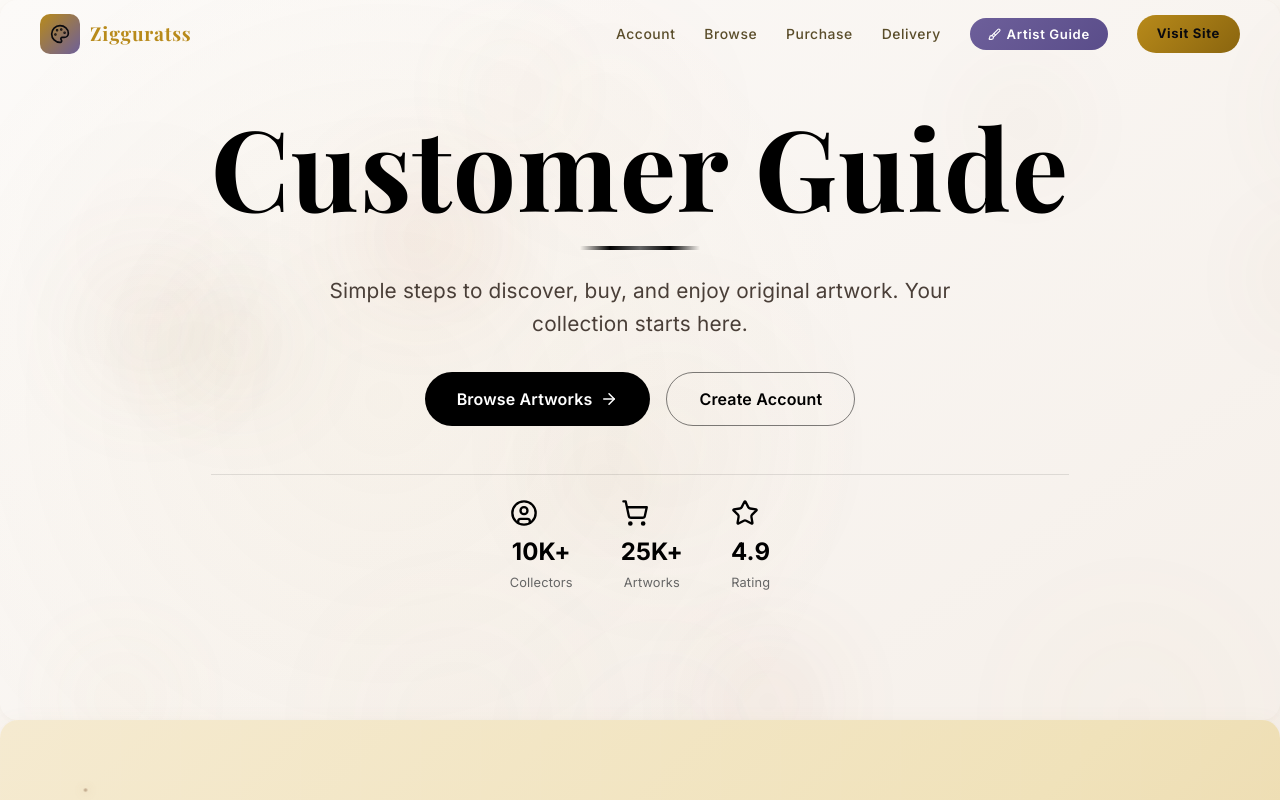
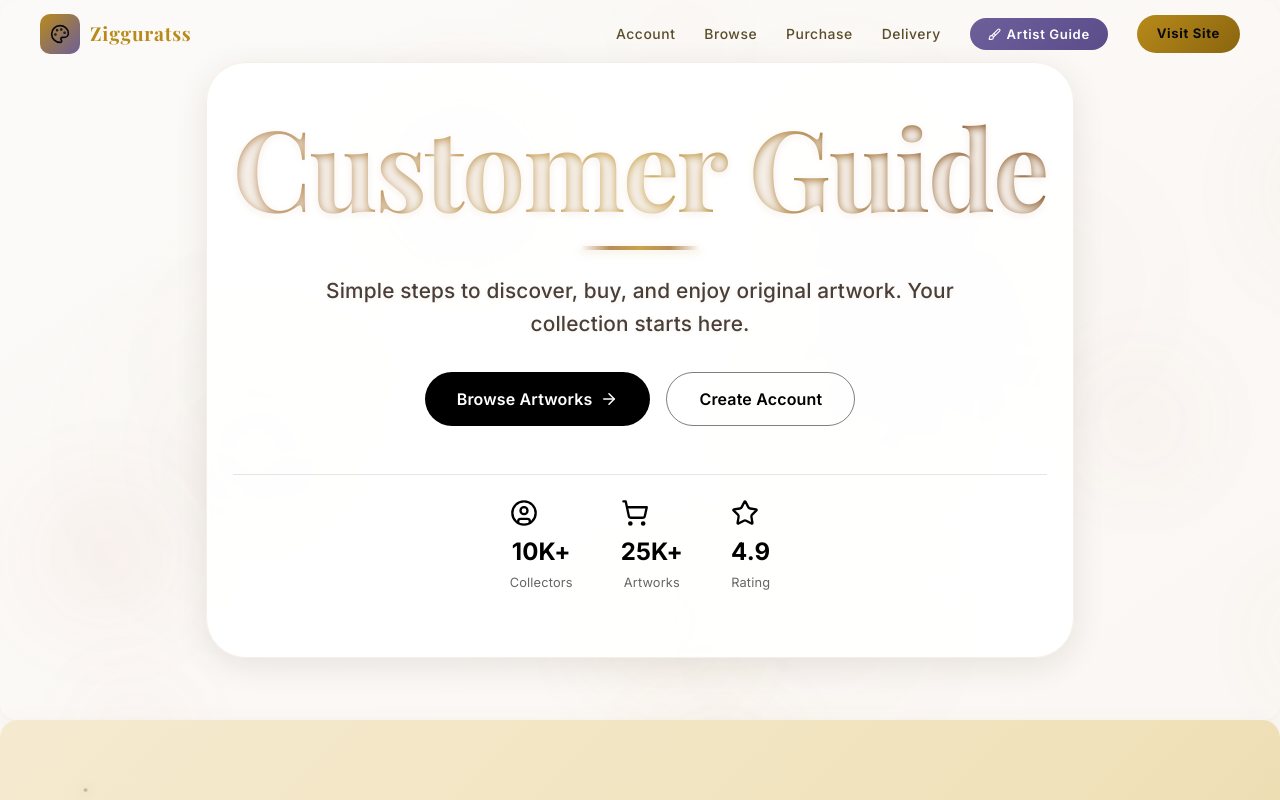
Before and after one commit to tanisha366/art-guide, a React (Vite) app: page / in a window 1280 px wide. Both pictures are taken after a click on the button "Customer Guide". Shown: the top 800 px of the page. Built offline with nearby package versions, Linux system fonts and the light colour scheme; a web font is replaced by a local one.

Commit message:
Fix Customer Guide flipping/lag, improve professional appearance

```diff
--- a/src/components/CustomerGuide.jsx
+++ b/src/components/CustomerGuide.jsx
@@ -1,4 +1,4 @@
-import { useEffect } from 'react';
+import { useEffect, useRef } from 'react';
 import { motion, useScroll, useTransform } from 'framer-motion';
 import { gsap } from 'gsap';
 import { ScrollTrigger } from 'gsap/ScrollTrigger';
@@ -101,8 +101,11 @@ export default function CustomerGuide({ onBack }) {
   // Simplified palette
   const earthyColors = ['#b85e3a', '#8b5a2b', '#b78c5a', '#c9a34b', '#9e7b56'];
 
-  // Reduced particle count for performance
-  const flameParticles = Array.from({ length: 12 }, (_, i) => ({
+  // Generate particles only once for consistent visuals
+  const flameParticlesRef = useRef();
+  const bubbleParticlesRef = useRef();
+  if (!flameParticlesRef.current) {
+    flameParticlesRef.current = Array.from({ length: 12 }, (_, i) => ({
       id: i,
       left: `${Math.random() * 100}%`,
       top: `${Math.random() * 100}%`,
@@ -111,8 +114,9 @@ export default function CustomerGuide({ onBack }) {
       duration: 10 + Math.random() * 10,
       color: earthyColors[i % earthyColors.length],
     }));
-
-  const bubbleParticles = Array.from({ length: 6 }, (_, i) => ({
+  }
+  if (!bubbleParticlesRef.current) {
+    bubbleParticlesRef.current = Array.from({ length: 6 }, (_, i) => ({
       id: i + 100,
       left: `${Math.random() * 100}%`,
       top: `${Math.random() * 100}%`,
@@ -121,36 +125,41 @@ export default function CustomerGuide({ onBack }) {
       duration: 15 + Math.random() * 15,
       color: earthyColors[(i + 2) % earthyColors.length],
     }));
+  }
+  const flameParticles = flameParticlesRef.current;
+  const bubbleParticles = bubbleParticlesRef.current;
 
   return (
     <>
       <ScrollProgress />
       <Navbar onBack={onBack} isCustomerPage />
 
-      <div style={{ position: 'relative', overflow: 'hidden' }}>
-        {/* Static gradient background */}
+      <div style={{ position: 'relative', overflow: 'hidden', minHeight: '100vh' }}>
+        {/* Static gradient background (absolute, not fixed) */}
         <div style={{
-          position: 'fixed',
+          position: 'absolute',
           top: 0,
           left: 0,
           right: 0,
           bottom: 0,
           background: 'linear-gradient(145deg, #fcfaf8, #f5efe9)',
           zIndex: -2,
+          pointerEvents: 'none',
         }} />
 
-        {/* Simple parallax overlay */}
+        {/* Simple parallax overlay (absolute, not fixed) */}
         <motion.div
           style={{
-            position: 'fixed',
+            position: 'absolute',
             top: 0,
             left: 0,
             right: 0,
             bottom: 0,
-            background: 'radial-gradient(circle at 30% 50%, rgba(201,163,75,0.05) 0%, transparent 50%)',
+            background: 'radial-gradient(circle at 30% 50%, rgba(201,163,75,0.07) 0%, transparent 50%)',
             y: y1,
             opacity: opacity1,
             zIndex: -1,
+            pointerEvents: 'none',
           }}
         />
 
@@ -228,7 +237,19 @@ export default function CustomerGuide({ onBack }) {
           ))}
 
           {/* Content */}
-          <div style={{ position: 'relative', zIndex: 10, maxWidth: '1100px', margin: '0 auto', textAlign: 'center' }}>
+          <div style={{
+            position: 'relative',
+            zIndex: 10,
+            maxWidth: '1100px',
+            margin: '0 auto',
+            textAlign: 'center',
+            background: 'rgba(255,255,255,0.92)',
+            borderRadius: '2.5rem',
+            boxShadow: '0 8px 32px 0 rgba(60, 40, 20, 0.10)',
+            padding: '2.5rem 2vw',
+            backdropFilter: 'blur(2px)',
+            border: '1px solid #f5efe9',
+          }}>
             <motion.h1
               initial={{ opacity: 0, y: 30 }}
               animate={{ opacity: 1, y: 0 }}
@@ -237,8 +258,14 @@ export default function CustomerGuide({ onBack }) {
                 fontSize: 'clamp(3.5rem, 10vw, 7rem)',
                 fontFamily: "'Playfair Display', serif",
                 fontWeight: 700,
-                color: '#000000',
+                color: 'transparent',
+                background: 'linear-gradient(90deg, #b78c5a 10%, #c9a34b 50%, #8b5a2b 90%)',
+                WebkitBackgroundClip: 'text',
+                backgroundClip: 'text',
+                WebkitTextFillColor: 'transparent',
                 marginBottom: '0.5rem',
+                letterSpacing: '-2px',
+                textShadow: '0 2px 8px #f5efe9',
               }}
             >
               Customer Guide
@@ -251,8 +278,10 @@ export default function CustomerGuide({ onBack }) {
               style={{
                 width: '120px',
                 height: '4px',
-                background: 'linear-gradient(90deg, transparent, #000000, #666666, #000000, transparent)',
+                background: 'linear-gradient(90deg, transparent, #b78c5a, #c9a34b, #b78c5a, transparent)',
                 margin: '1rem auto 1.5rem',
+                borderRadius: '2px',
+                boxShadow: '0 2px 8px #c9a34b44',
               }}
             />
 
@@ -266,6 +295,8 @@ export default function CustomerGuide({ onBack }) {
                 maxWidth: '700px',
                 margin: '0 auto 2rem',
                 lineHeight: 1.6,
+                fontWeight: 500,
+                textShadow: '0 1px 4px #f5efe9',
               }}
             >
               Simple steps to discover, buy, and enjoy original artwork.
```
Lines whose indentation alone changed are shown as unchanged.
